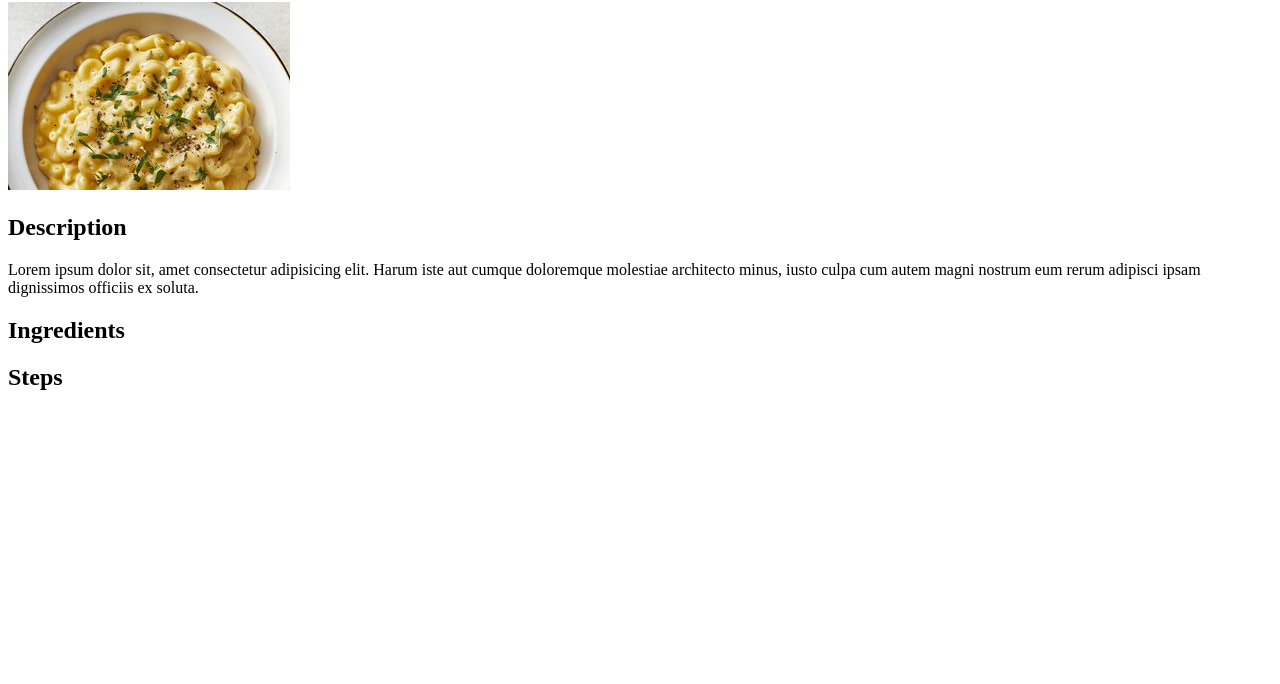
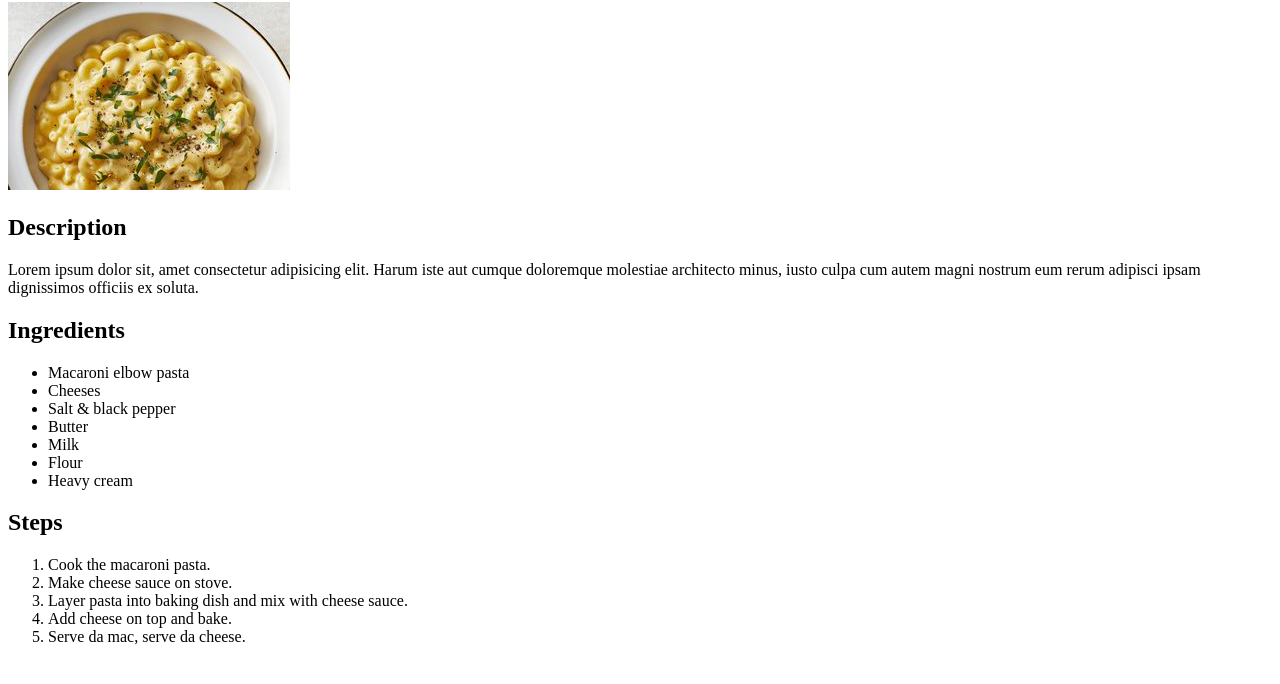
Before and after one commit to AlexYessirski/odin-recipies, a plain HTML site: page recipies/macncheese.html in a window 1280 px wide. Shown: the part 78-762 px from the top of the page. Drawn offline with Linux system fonts and the light colour scheme; files whose address does not match are found by name.

Commit message:
Added the macaroni and cheese recipie info

```diff
--- a/recipies/macncheese.html
+++ b/recipies/macncheese.html
@@ -10,6 +10,26 @@
       <h2>Description</h2>
       <p>Lorem ipsum dolor sit, amet consectetur adipisicing elit. Harum iste aut cumque doloremque molestiae architecto minus, iusto culpa cum autem magni nostrum eum rerum adipisci ipsam dignissimos officiis ex soluta.</p>
       <h2>Ingredients</h2>
+      <p>
+         <ul>
+            <li>Macaroni elbow pasta</li>
+            <li>Cheeses</li>
+            <li>Salt & black pepper</li>
+            <li>Butter</li>
+            <li>Milk</li>
+            <li>Flour</li>
+            <li>Heavy cream</li>
+         </ul>
+      </p>
       <h2>Steps</h2>
+      <p>
+         <ol>
+            <li>Cook the macaroni pasta.</li>
+            <li>Make cheese sauce on stove.</li>
+            <li>Layer pasta into baking dish and mix with cheese sauce.</li>
+            <li>Add cheese on top and bake.</li>
+            <li>Serve da mac, serve da cheese.</li>
+         </ol>
+      </p>
    </body>
 </html>
```
